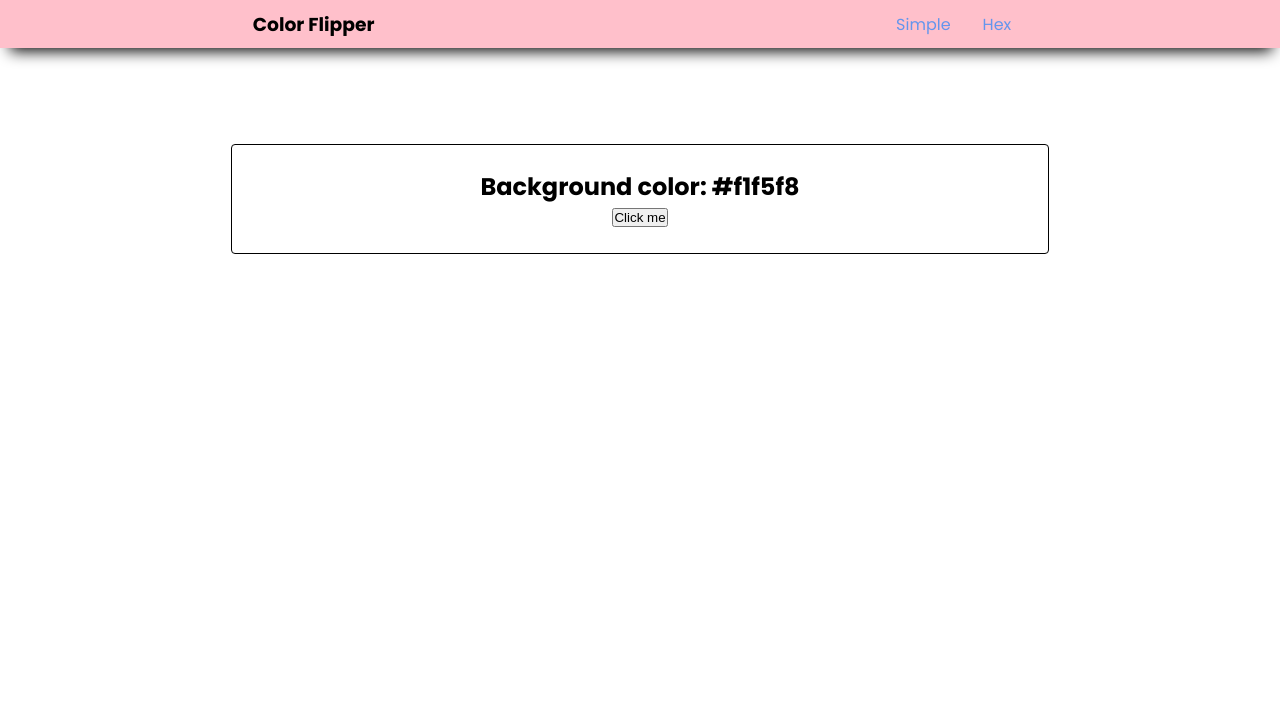
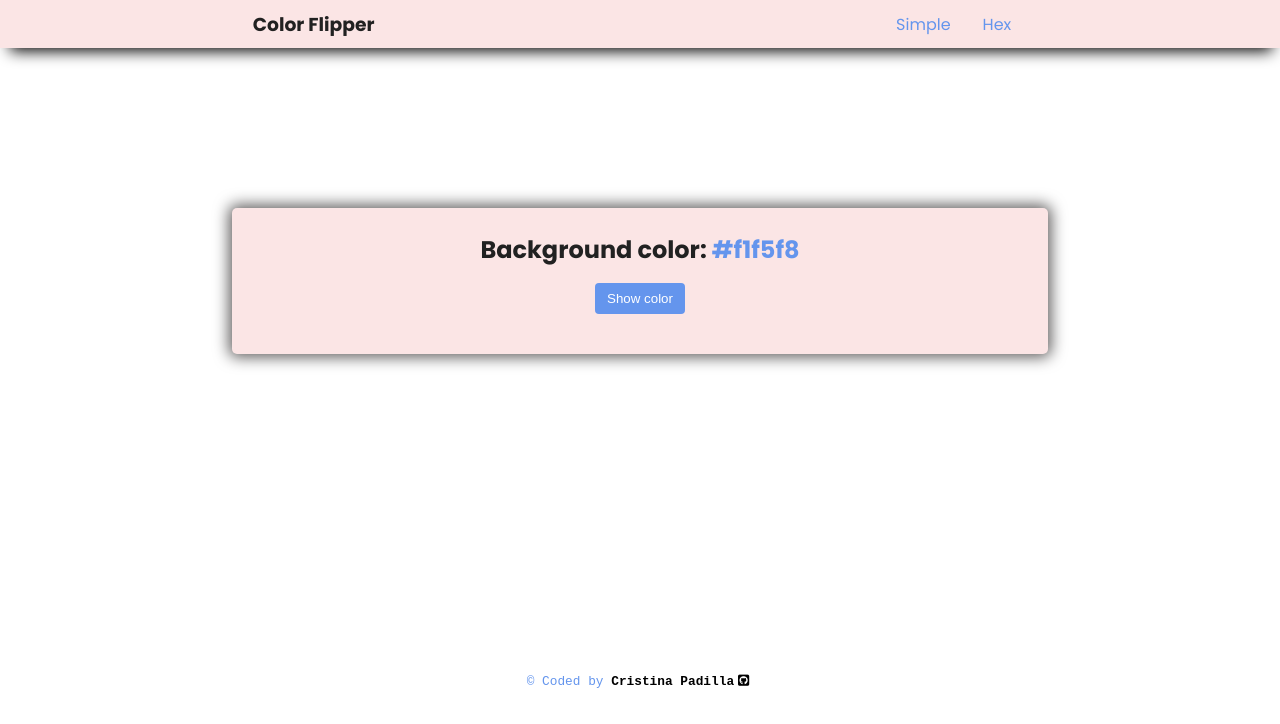
Before and after one commit to Mama-simba/color-flipper, a plain HTML site: page index.html in a window 1280 px wide. Drawn offline with Linux system fonts and the light colour scheme.

Commit message:
styles applied

```diff
--- /dev/null
+++ b/app.js
@@ -0,0 +1,3 @@
+
+
+const colors = ["green", "red", "rgba(133,122,200)", "#f15025"];
--- a/index.html
+++ b/index.html
@@ -9,6 +9,7 @@
     <link rel="preconnect" href="https://fonts.googleapis.com">
     <link rel="preconnect" href="https://fonts.gstatic.com" crossorigin>
     <link href="https://fonts.googleapis.com/css2?family=Poppins:wght@300;400;500;700&display=swap" rel="stylesheet">
+    <script src="https://kit.fontawesome.com/c8859f7b0c.js" crossorigin="anonymous"></script>
 </head>
 <body>
 
@@ -29,12 +30,20 @@
     <main>
         <div class="container">
             <h2>Background color: <span class="color">#f1f5f8</span></h2>
-            <button id="btn">Click me</button>
+            <button id="btn">Show color</button>
         </div>
 
     </main>
 
 
 
+    <footer>
+        <span>© Coded by</span>
+        <a href="https://www.cristina-padilla.com/" target="_blank"><strong>Cristina Padilla</strong></a><a
+            href="" target="_blank"><i class="fab fa-github-square"></i></a>
+    </footer>
+
+
+    <script src="./app.js"></script>
 </body>
 </html>
--- a/styles.css
+++ b/styles.css
@@ -12,7 +12,7 @@ html {
 /* NAV MENU */
 
 nav {
-    background-color:pink;
+    background-color:#FBE5E5;
     -webkit-box-shadow: 1px 12px 15px -5px #000000;
     box-shadow: 1px 12px 15px -9px #000000;
 }
@@ -24,6 +24,11 @@ nav {
     align-items: center;
 
 }
+
+h3 {
+    color: #212121;
+}
+
 
 ul {
     list-style: none;
@@ -40,7 +45,7 @@ a {
 }
 
 a:hover{
-    color: brown;
+    color: #FFA1C9;
 }
 
 
@@ -49,9 +54,50 @@ a:hover{
 
 .container {
     width: 60%;
-    margin: 6rem auto;
+    margin: 10rem auto;
     padding: 1.5rem;
-    border: 1px solid black;
+    border-radius: 5px;
+    text-align: center;
+    -webkit-box-shadow: 0px 0px 15px 3px #5c5a5a;
+    box-shadow: 0px 0px 15px 3px #5c5a5a;
+    background-color: #FBE5E5;
+    color: #212121;
+}
+
+span {
+    color: cornflowerblue;
+
+}
+
+button {
+    margin: 1rem 0;
+    padding: 8px 12px;
+    color:white;
+    background-color: cornflowerblue;
+    border: none;
     border-radius: 4px;
+}
+
+
+
+
+
+/* FOOTER */
+
+footer {
     text-align: center;
+    margin-top: 20rem;
+    font-size: 0.8rem;
+    font-family: 'Source Code Pro', monospace;
 }
+
+
+footer a {
+    color: black;
+    text-decoration: none;
+    padding-right: 4px;
+}
+
+footer a:hover {
+    color: pink;
+}
```
